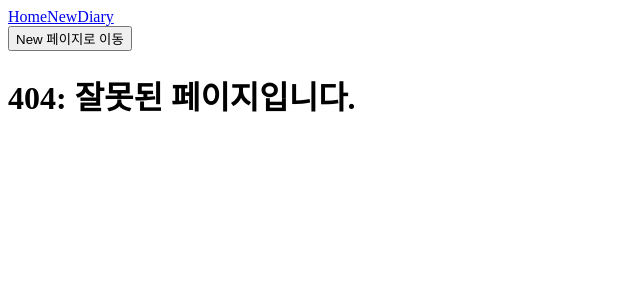
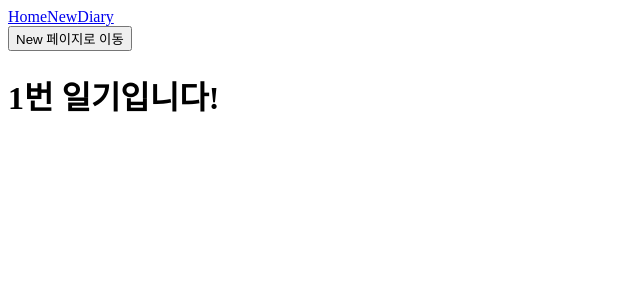
Before and after one commit to takealittletime/Study_ReactJS, a React (Vite) app in the folder ONEBITE-REACT/section12/: page /diary/1 in a window 1280 px wide. Before the commit this address had no page. Shown: the top 300 px of the page, without its empty margins (0-640 px from the left). Built offline with nearby package versions, Linux system fonts and the light colour scheme.

Commit message:
URL Parameter를 이용해 동적 경로 설정하기

```diff
--- a/ONEBITE-REACT/section12/src/App.jsx
+++ b/ONEBITE-REACT/section12/src/App.jsx
@@ -26,7 +26,7 @@ function App() {
       <Routes>
         <Route path='/' element={<Home/>}/>
         <Route path='/new' element={<New/>}/>
-        <Route path='/diary' element={<Diary/>}/>
+        <Route path='/diary/:id' element={<Diary/>}/>
         <Route path='*' element={<NotFound/>}/>
       </Routes>
     </>
--- a/ONEBITE-REACT/section12/src/pages/Diary.jsx
+++ b/ONEBITE-REACT/section12/src/pages/Diary.jsx
@@ -1,7 +1,12 @@
+import { useParams } from "react-router-dom";
+
 const Diary= ()=> {
+  const params = useParams();
+  console.log(params);
+
   return (
     <div>
-      <h1>Diary</h1>
+      <h1>{params.id}번 일기입니다!</h1>
     </div>
   )
 };
```
